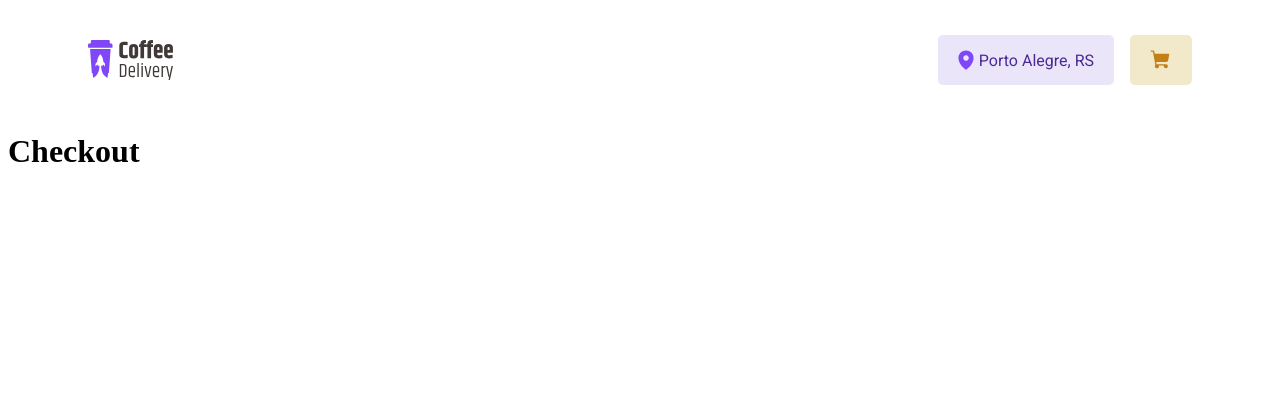
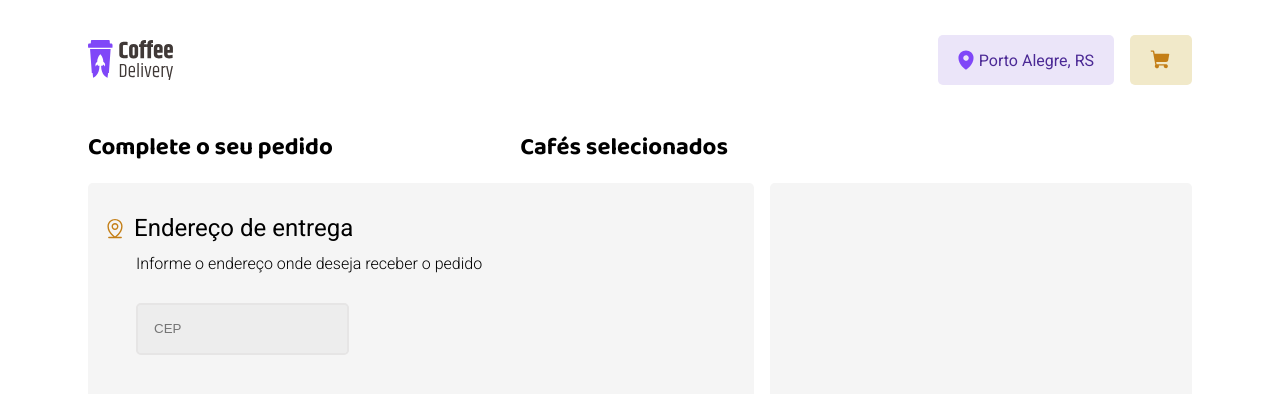
Before and after one commit to gustavobftorres/coffee-delivery, a React (Vite) app: page /checkout in a window 1280 px wide. Shown: the top 394 px of the page. Built offline with nearby package versions, Linux system fonts and the light colour scheme.

Commit message:
chore: Add pin-adress-yellow.svg and update Checkout page styles

```diff
--- a/src/pages/Checkout/index.tsx
+++ b/src/pages/Checkout/index.tsx
@@ -2,6 +2,13 @@
 import { Header } from "../../components/Header"
 import { MenuContext } from "../../context/MenuContext";
 import { useContext } from "react";
+import {
+  Title,
+  FormsContainer,
+  Page,
+  CartContainer,
+} from "./styles"
+import pin from "../../assets/pin-adress-yellow.svg"
 
 export function Checkout() {
   const { amounts, setAmounts, totalItems } = useContext(MenuContext);
@@ -11,7 +18,41 @@ export function Checkout() {
       <Header
         amount={totalItems}
       />
-      <h1>Checkout</h1>
+
+      <Page>
+        <Title>
+          <div>
+            <h1>Complete o seu pedido</h1>
+          </div>
+          <div className="selected-coffee-title">
+            <h1>Cafés selecionados</h1>
+          </div>
+        </Title>
+
+        <div className="boxes-separation">
+          <FormsContainer>
+            <div>
+              <div className="adress-title">
+                <img src={pin} alt=""/>
+                <h2>Endereço de entrega</h2>
+              </div>
+              <h4>Informe o endereço onde deseja receber o pedido</h4>
+            </div>
+
+            <div className="input-container">
+              <input type="" placeholder="CEP"/>
+            </div>
+          </FormsContainer>
+
+          <CartContainer>
+
+          </CartContainer>
+        </div>
+
+
+      </Page>
+
+
       </>
   )
 }
--- a/src/pages/Checkout/styles.ts
+++ b/src/pages/Checkout/styles.ts
@@ -0,0 +1,74 @@
+import styled from "styled-components";
+
+export const Page = styled.div`
+margin-left: 5rem;
+margin-right: 5rem;
+
+.boxes-separation {
+  display: flex;
+  gap: 1rem;
+}
+`
+
+export const Title = styled.div`
+font-family: "Baloo 2", sans-serif;
+font-size: 12px;
+
+display: flex;
+flex-direction: row;
+justify-content: space-between;
+
+.selected-coffee-title {
+  display: flex;
+  margin-right: 29rem;
+}
+
+
+`
+
+export const FormsContainer = styled.div`
+background-color: #f5f5f5;
+line-height: 0.8;
+border-radius: 0.3rem;
+padding: 1rem;
+width: 60%;
+
+  h2 {
+    font-family: "Roboto", sans-serif;
+    font-weight: 400;
+  }
+
+  h4 {
+    font-family: "Roboto", sans-serif;
+    font-weight: 300;
+    margin-top: 0;
+    margin-left: 2rem;
+  }
+
+  .input-container {
+    display: flex;
+    gap: 0.5rem;
+    margin: 2rem;
+  }
+
+  input {
+    height: 1rem;
+    background-color: ${(props) => props.theme["base-input"]};
+    padding: 1rem;
+    border-radius: 0.3rem;
+    border-color: ${(props) => props.theme["base-button"]};
+    border-style: solid;
+  }
+
+  .adress-title {
+    display: flex;
+    gap: 0.5rem;
+  }
+`
+
+export const CartContainer = styled.div`
+  background-color: #f5f5f5;
+  display: flex;
+  width: 40%;
+  border-radius: 0.3rem;
+`
```
Also changed, not shown: src/assets/pin-adress-yellow.svg (added).
